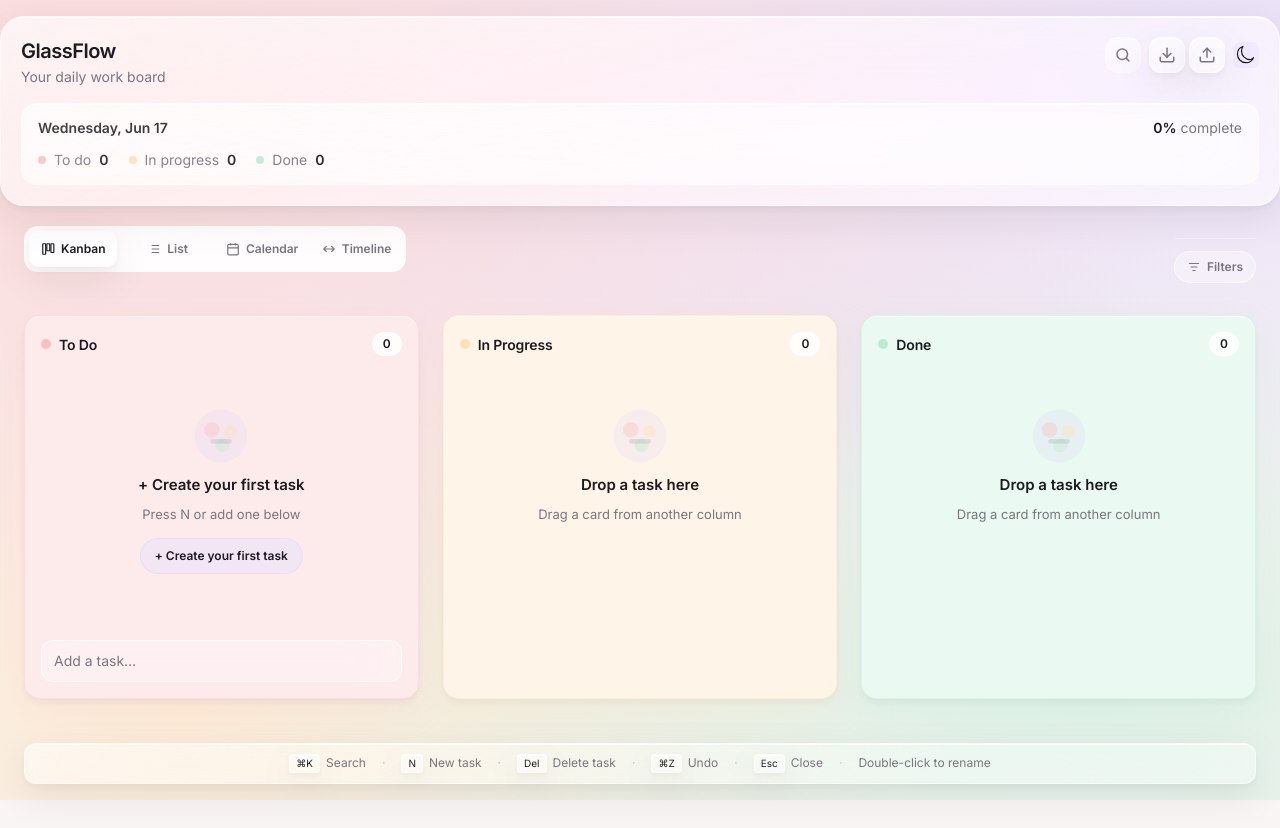
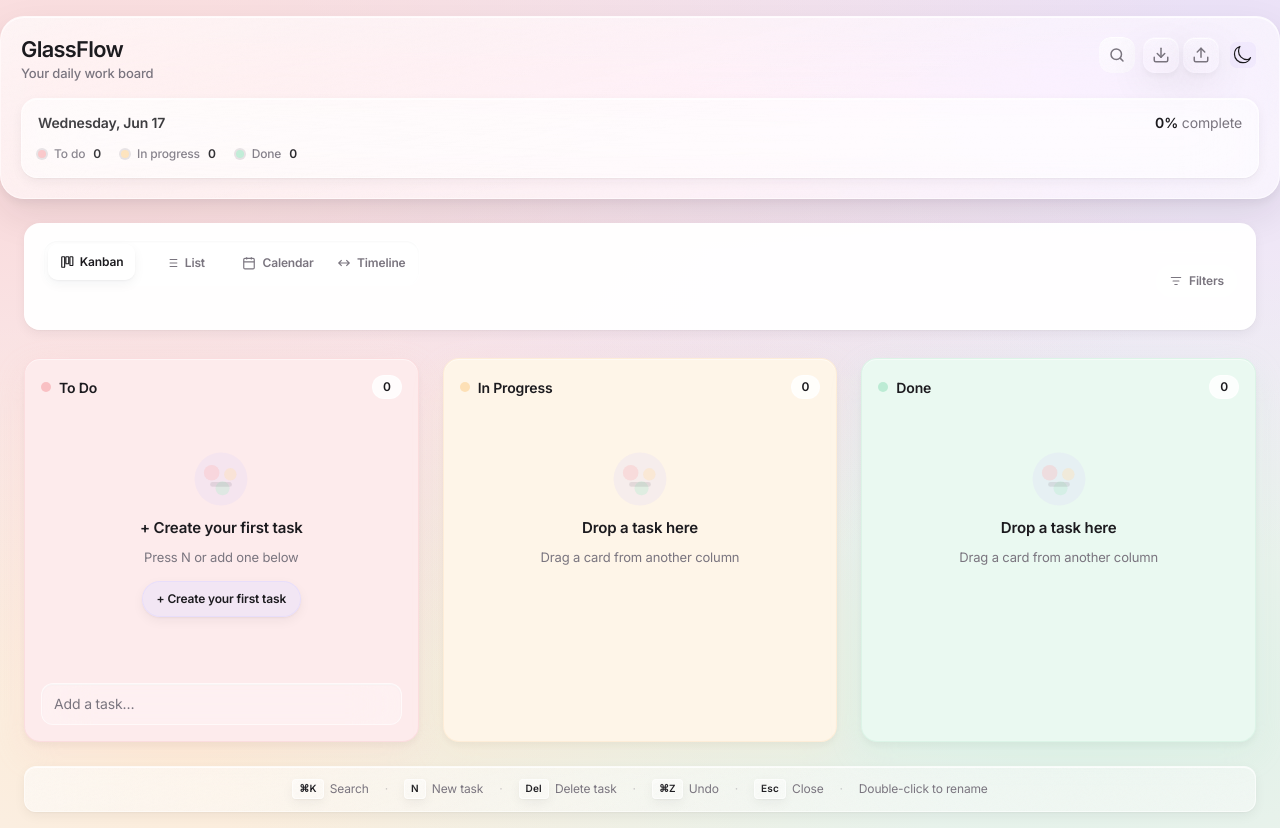
Before and after one commit to sinhaniik/GlassFlow, a React (Vite) app: page / in a window 1280 px wide. Before the commit the page ends 800 px from the top, so only its background shows below. Built offline with nearby package versions, Linux system fonts and the light colour scheme.

Commit message:
feat: apply UI polish with depth, motion, and micro-interactions
Add design tokens for shadows, typography, and easing. Refine spacing and
hierarchy across header, toolbar, cards, and modals. Introduce pressable and
icon-btn interactions with reduced-motion support.

```diff
--- a/src/App.tsx
+++ b/src/App.tsx
@@ -25,7 +25,7 @@ function App() {
         onBoardFiltersChange={setBoardFilters}
       />
 
-      <main className="app-main mx-auto w-full max-w-[87.5rem] flex-1 px-3 py-4 sm:px-4 sm:py-5 lg:px-6">
+      <main className="app-main mx-auto w-full max-w-[87.5rem] flex-1 px-3 py-5 sm:px-4 sm:py-6 lg:px-6">
         <BoardWorkspace
           boardFilters={boardFilters}
           onBoardFiltersChange={setBoardFilters}
--- a/src/components/board/BoardWorkspace.tsx
+++ b/src/components/board/BoardWorkspace.tsx
@@ -140,7 +140,7 @@ export function BoardWorkspace({
   })
 
   return (
-    <>
+    <div className="board-workspace">
       <div className="board-toolbar">
         <BoardViewSwitcher value={boardView} onChange={onBoardViewChange} />
         <BoardFiltersBar
@@ -208,6 +208,6 @@ export function BoardWorkspace({
           onCancel={() => setDeleteConfirmTaskId(null)}
         />
       )}
-    </>
+    </div>
   )
 }
--- a/src/components/board/KanbanBoard.tsx
+++ b/src/components/board/KanbanBoard.tsx
@@ -201,7 +201,15 @@ export function KanbanBoard({
 
   return (
     <>
-      <div className={`board-scroll${activeId ? " board-scroll--dragging" : ""}`}>
+      <div
+        className={[
+          "board-view-panel",
+          "board-scroll",
+          activeId && "board-scroll--dragging",
+        ]
+          .filter(Boolean)
+          .join(" ")}
+      >
         {DEFAULT_COLUMNS.map((column) => (
           <Column
             key={column.id}
--- a/src/components/layout/AppHeader.tsx
+++ b/src/components/layout/AppHeader.tsx
@@ -19,13 +19,9 @@ export function AppHeader({
   return (
     <header className="app-header glass-header mx-3 mt-3 shrink-0 rounded-2xl p-4 sm:mx-4 sm:mt-4 sm:rounded-3xl sm:p-5 lg:mx-auto lg:w-full lg:max-w-[87.5rem]">
       <div className="flex items-start justify-between gap-3 sm:gap-4">
-        <div className="min-w-0">
-          <h1 className="text-lg font-semibold tracking-tight text-text-primary sm:text-xl">
-            GlassFlow
-          </h1>
-          <p className="mt-0.5 text-xs text-text-secondary sm:text-sm">
-            Your daily work board
-          </p>
+        <div className="app-header__brand min-w-0">
+          <h1 className="app-header__title">GlassFlow</h1>
+          <p className="app-header__tagline">Your daily work board</p>
         </div>
         <div className="flex shrink-0 items-center gap-1.5 sm:gap-2">
           <HeaderSearch
--- a/src/components/ui/BackupControls.tsx
+++ b/src/components/ui/BackupControls.tsx
@@ -106,7 +106,7 @@ export function BackupControls() {
           onClick={handleExport}
           aria-label="Export backup"
           title="Export JSON backup"
-          className="glass-subtle rounded-xl p-2 text-text-secondary transition hover:text-text-primary"
+          className="icon-btn glass-subtle p-2 text-text-secondary hover:text-text-primary"
         >
           <DownloadIcon />
         </button>
@@ -115,7 +115,7 @@ export function BackupControls() {
           onClick={() => fileInputRef.current?.click()}
           aria-label="Import backup"
           title="Import JSON backup"
-          className="glass-subtle rounded-xl p-2 text-text-secondary transition hover:text-text-primary"
+          className="icon-btn glass-subtle p-2 text-text-secondary hover:text-text-primary"
         >
           <UploadIcon />
         </button>
--- a/src/components/ui/DaySummary.tsx
+++ b/src/components/ui/DaySummary.tsx
@@ -51,7 +51,7 @@ export function DaySummary({ tasks }: DaySummaryProps) {
             <button
               type="button"
               onClick={() => setShowArchiveConfirm(true)}
-              className="glass-subtle w-full rounded-xl px-3 py-2 text-xs font-medium text-text-secondary transition hover:text-text-primary sm:w-auto sm:py-1.5"
+              className="pressable glass-subtle w-full rounded-xl px-3 py-2 text-xs font-medium text-text-secondary hover:text-text-primary sm:w-auto sm:py-1.5"
             >
               End day — archive {done} done {done === 1 ? 'task' : 'tasks'}
             </button>
@@ -91,10 +91,10 @@ function StatItem({
   }[accent]
 
   return (
-    <span className="inline-flex items-center gap-2 text-sm">
-      <span className={`h-2 w-2 shrink-0 rounded-full ${dotClass}`} />
-      <span className="font-normal text-text-secondary">{label}</span>{' '}
-      <span className="font-bold text-text-primary">{count}</span>
+    <span className="summary-stat">
+      <span className={`summary-stat__dot ${dotClass}`} />
+      <span>{label}</span>
+      <span className="summary-stat__count">{count}</span>
     </span>
   )
 }
--- a/src/components/ui/EmptyState.tsx
+++ b/src/components/ui/EmptyState.tsx
@@ -36,7 +36,11 @@ export function EmptyState({
       {hint && <p className="empty-state__hint">{hint}</p>}
 
       {actionLabel && onAction && (
-        <button type="button" onClick={onAction} className="empty-state__action">
+        <button
+          type="button"
+          onClick={onAction}
+          className="empty-state__action pressable"
+        >
           {actionLabel}
         </button>
       )}
--- a/src/components/ui/KeyboardHints.tsx
+++ b/src/components/ui/KeyboardHints.tsx
@@ -1,7 +1,7 @@
 export function KeyboardHints() {
   return (
-    <footer className="mx-auto w-full max-w-[87.5rem] px-3 pb-3 sm:pb-4 lg:px-6">
-      <div className="glass-card flex flex-wrap items-center justify-center gap-x-4 gap-y-1 rounded-xl px-4 py-2.5 text-xs text-text-secondary">
+    <footer className="keyboard-hints mx-auto w-full max-w-[87.5rem] px-3 pb-3 sm:pb-4 lg:px-6">
+      <div className="keyboard-hints__bar glass-card flex flex-wrap items-center justify-center gap-x-4 gap-y-1.5 rounded-xl px-4 py-3 text-xs text-text-secondary">
         <Hint keys="⌘K" label="Search" />
         <span className="hidden sm:inline text-text-secondary/40">·</span>
         <Hint keys="N" label="New task" />
--- a/src/components/ui/ThemeToggle.tsx
+++ b/src/components/ui/ThemeToggle.tsx
@@ -55,7 +55,7 @@ export function ThemeToggle() {
       type="button"
       onClick={() => dispatch(toggleTheme())}
       aria-label={isLight ? 'Switch to dark mode' : 'Switch to light mode'}
-      className="shrink-0 rounded-xl transition duration-200 hover:scale-105 active:scale-95"
+      className="icon-btn shrink-0 p-0.5"
     >
       {isLight ? <MoonIcon /> : <SunIcon />}
     </button>
--- a/src/index.css
+++ b/src/index.css
@@ -23,6 +23,37 @@
     0 4px 6px rgba(28, 27, 31, 0.04),
     0 12px 40px rgba(28, 27, 31, 0.08);
   --glass-inset: inset 0 1px 0 0 var(--glass-highlight);
+
+  --ease-out: cubic-bezier(0.22, 1, 0.36, 1);
+  --ease-spring: cubic-bezier(0.34, 1.4, 0.64, 1);
+  --duration-fast: 150ms;
+  --duration-normal: 240ms;
+  --duration-slow: 360ms;
+
+  --shadow-sm:
+    0 1px 2px rgba(28, 27, 31, 0.04),
+    0 4px 12px rgba(28, 27, 31, 0.05);
+  --shadow-md:
+    0 4px 8px rgba(28, 27, 31, 0.05),
+    0 16px 40px rgba(28, 27, 31, 0.09);
+  --shadow-lg:
+    0 8px 20px rgba(28, 27, 31, 0.07),
+    0 28px 56px rgba(28, 27, 31, 0.12);
+  --shadow-float:
+    0 16px 32px rgba(28, 27, 31, 0.1),
+    0 40px 80px rgba(28, 27, 31, 0.14);
+
+  --text-display: clamp(1.125rem, 1rem + 0.45vw, 1.375rem);
+  --text-title: 0.9375rem;
+  --text-body: 0.875rem;
+  --text-caption: 0.75rem;
+  --text-micro: 0.6875rem;
+
+  --space-section: 1.5rem;
+  --space-card: 1rem;
+  --space-inline: 0.75rem;
+  --radius-shell: 1.25rem;
+  --radius-card: 1rem;
 }
 
 /* DARK THEME */
@@ -46,6 +77,19 @@
     0 4px 6px rgba(0, 0, 0, 0.2),
     0 16px 48px rgba(0, 0, 0, 0.45);
   --glass-inset: inset 0 1px 0 0 var(--glass-highlight);
+
+  --shadow-sm:
+    0 1px 2px rgba(0, 0, 0, 0.18),
+    0 4px 12px rgba(0, 0, 0, 0.22);
+  --shadow-md:
+    0 4px 8px rgba(0, 0, 0, 0.22),
+    0 16px 40px rgba(0, 0, 0, 0.35);
+  --shadow-lg:
+    0 8px 20px rgba(0, 0, 0, 0.28),
+    0 28px 56px rgba(0, 0, 0, 0.45);
+  --shadow-float:
+    0 16px 32px rgba(0, 0, 0, 0.35),
+    0 40px 80px rgba(0, 0, 0, 0.5);
 }
 
 @theme {
@@ -80,10 +124,14 @@ body {
   min-height: 100svh;
   overflow-x: hidden;
   font-family: var(--font-sans);
+  font-size: var(--text-body);
+  line-height: 1.5;
+  letter-spacing: -0.011em;
   color: var(--text-primary);
   background-color: var(--bg-main);
   -webkit-font-smoothing: antialiased;
   -moz-osx-font-smoothing: grayscale;
+  text-rendering: optimizeLegibility;
 }
 
 button,
@@ -222,6 +270,13 @@ select {
   backdrop-filter: blur(24px) saturate(var(--glass-saturate));
   -webkit-backdrop-filter: blur(24px) saturate(var(--glass-saturate));
   box-shadow: inset 0 1px 2px rgba(28, 27, 31, 0.04), var(--glass-inset);
+}
+
+.glass-input {
+  transition:
+    border-color var(--duration-fast) var(--ease-out),
+    box-shadow var(--duration-fast) var(--ease-out),
+    background var(--duration-fast) var(--ease-out);
 }
 
 .glass-input:focus {
@@ -2982,16 +3037,332 @@ select {
 }
 
 .modal-enter {
-  animation: modal-in 0.2s ease-out;
+  animation: modal-in var(--duration-normal) var(--ease-out);
 }
 
 @keyframes modal-in {
   from {
     opacity: 0;
-    transform: scale(0.96) translateY(8px);
+    transform: scale(0.97) translateY(10px);
   }
   to {
     opacity: 1;
     transform: scale(1) translateY(0);
   }
 }
+
+/* ─── UI Polish ─────────────────────────────────────────────────────────── */
+
+@media (prefers-reduced-motion: reduce) {
+  *,
+  *::before,
+  *::after {
+    animation-duration: 0.01ms !important;
+    animation-iteration-count: 1 !important;
+    transition-duration: 0.01ms !important;
+    scroll-behavior: auto !important;
+  }
+}
+
+.app-shell {
+  position: relative;
+}
+
+.app-main {
+  animation: content-rise var(--duration-slow) var(--ease-out) both;
+}
+
+@keyframes content-rise {
+  from {
+    opacity: 0;
+    transform: translateY(8px);
+  }
+  to {
+    opacity: 1;
+    transform: translateY(0);
+  }
+}
+
+.app-header {
+  box-shadow: var(--shadow-md), var(--glass-inset);
+  transition:
+    box-shadow var(--duration-normal) var(--ease-out),
+    transform var(--duration-normal) var(--ease-out);
+}
+
+.app-header__brand {
+  display: flex;
+  flex-direction: column;
+  gap: 0.125rem;
+}
+
+.app-header__title {
+  margin: 0;
+  font-size: var(--text-display);
+  font-weight: 700;
+  line-height: 1.15;
+  letter-spacing: -0.03em;
+  color: var(--text-primary);
+}
+
+.app-header__tagline {
+  margin: 0;
+  font-size: var(--text-caption);
+  font-weight: 500;
+  line-height: 1.4;
+  color: var(--text-secondary);
+}
+
+@media (min-width: 640px) {
+  .app-header__tagline {
+    font-size: 0.8125rem;
+  }
+}
+
+.board-workspace {
+  display: flex;
+  flex-direction: column;
+  gap: var(--space-section);
+}
+
+.board-toolbar {
+  gap: var(--space-inline);
+  margin-bottom: 0.25rem;
+  padding: 0.875rem 1rem;
+  border-radius: var(--radius-card);
+  background: color-mix(in srgb, var(--glass-border) 10%, var(--bg-surface));
+  border: 1px solid color-mix(in srgb, var(--glass-border) 50%, transparent);
+  box-shadow: var(--shadow-sm);
+  transition:
+    box-shadow var(--duration-normal) var(--ease-out),
+    border-color var(--duration-normal) var(--ease-out);
+}
+
+@media (min-width: 768px) {
+  .board-toolbar {
+    padding: 1rem 1.125rem;
+    gap: 1.125rem;
+  }
+}
+
+.board-view-switcher {
+  background: color-mix(in srgb, var(--glass-border) 14%, var(--bg-surface));
+  box-shadow: inset 0 1px 2px rgba(28, 27, 31, 0.03);
+  transition: box-shadow var(--duration-normal) var(--ease-out);
+}
+
+.board-view-switcher__btn {
+  transition:
+    background var(--duration-fast) var(--ease-out),
+    color var(--duration-fast) var(--ease-out),
+    box-shadow var(--duration-fast) var(--ease-out),
+    transform var(--duration-fast) var(--ease-spring);
+}
+
+.board-view-switcher__btn:active {
+  transform: scale(0.97);
+}
+
+.board-view-switcher__btn--active {
+  box-shadow: var(--shadow-sm), var(--glass-inset);
+  transform: translateY(-1px);
+}
+
+.board-view-panel {
+  animation: view-fade-in var(--duration-normal) var(--ease-out);
+}
+
+.board-column {
+  border-radius: var(--radius-card);
+  transition:
+    box-shadow var(--duration-normal) var(--ease-out),
+    transform var(--duration-normal) var(--ease-out),
+    border-color var(--duration-normal) var(--ease-out);
+}
+
+.column-drop-active {
+  transform: translateY(-2px);
+  box-shadow: var(--shadow-lg), var(--glass-inset) !important;
+}
+
+.kanban-card {
+  box-shadow: var(--shadow-sm);
+  transition:
+    box-shadow var(--duration-normal) var(--ease-out),
+    transform var(--duration-normal) var(--ease-out),
+    border-color var(--duration-normal) var(--ease-out);
+}
+
+.task-card:not(.task-card-dragging):hover .kanban-card {
+  box-shadow: var(--shadow-md);
+  transform: translateY(-1px);
+}
+
+.summary-panel {
+  box-shadow: var(--shadow-sm), var(--glass-inset);
+  transition:
+    box-shadow var(--duration-normal) var(--ease-out),
+    transform var(--duration-normal) var(--ease-out);
+}
+
+.summary-stat {
+  display: inline-flex;
+  align-items: center;
+  gap: 0.5rem;
+  font-size: var(--text-caption);
+  font-weight: 500;
+  color: var(--text-secondary);
+  transition: color var(--duration-fast) var(--ease-out);
+}
+
+.summary-stat__dot {
+  width: 0.5rem;
+  height: 0.5rem;
+  border-radius: 9999px;
+  flex-shrink: 0;
+  box-shadow: 0 0 0 2px color-mix(in srgb, currentColor 20%, transparent);
+}
+
+.summary-stat__count {
+  font-weight: 700;
+  color: var(--text-primary);
+}
+
+.pressable {
+  transition:
+    transform var(--duration-fast) var(--ease-spring),
+    box-shadow var(--duration-fast) var(--ease-out),
+    background var(--duration-fast) var(--ease-out),
+    color var(--duration-fast) var(--ease-out),
+    border-color var(--duration-fast) var(--ease-out),
+    opacity var(--duration-fast) var(--ease-out);
+}
+
+.pressable:hover {
+  transform: translateY(-1px);
+}
+
+.pressable:active {
+  transform: translateY(0) scale(0.98);
+}
+
+.icon-btn {
+  display: inline-flex;
+  align-items: center;
+  justify-content: center;
+  border: 1px solid transparent;
+  border-radius: 0.75rem;
+  background: transparent;
+  cursor: pointer;
+  transition:
+    transform var(--duration-fast) var(--ease-spring),
+    background var(--duration-fast) var(--ease-out),
+    border-color var(--duration-fast) var(--ease-out);
+}
+
+.icon-btn:hover {
+  background: color-mix(in srgb, var(--glass-border) 25%, transparent);
+  border-color: color-mix(in srgb, var(--glass-border) 60%, transparent);
+  transform: translateY(-1px);
+}
+
+.icon-btn:active {
+  transform: scale(0.96);
+}
+
+.keyboard-hints {
+  animation: content-rise var(--duration-slow) var(--ease-out) 120ms both;
+}
+
+.keyboard-hints__bar {
+  box-shadow: var(--shadow-sm), var(--glass-inset);
+  transition: box-shadow var(--duration-normal) var(--ease-out);
+}
+
+.keyboard-hints kbd {
+  font-family: inherit;
+  font-weight: 600;
+  letter-spacing: 0.02em;
+  box-shadow: var(--shadow-sm);
+  transition:
+    transform var(--duration-fast) var(--ease-spring),
+    box-shadow var(--duration-fast) var(--ease-out);
+}
+
+.keyboard-hints kbd:hover {
+  transform: translateY(-1px);
+  box-shadow: var(--shadow-md);
+}
+
+.filter-panel {
+  box-shadow: var(--shadow-float);
+  backdrop-filter: blur(24px) saturate(var(--glass-saturate));
+  -webkit-backdrop-filter: blur(24px) saturate(var(--glass-saturate));
+}
+
+.view-task-row {
+  box-shadow: var(--shadow-sm);
+}
+
+.view-task-row:hover {
+  box-shadow: var(--shadow-md);
+}
+
+.view-task-row:active {
+  transform: translateY(0) scale(0.995);
+}
+
+.empty-state__action {
+  box-shadow: var(--shadow-sm);
+}
+
+.empty-state__action:active {
+  transform: translateY(0) scale(0.98);
+}
+
+.drop-placeholder {
+  transition:
+    border-color var(--duration-normal) var(--ease-out),
+    background var(--duration-normal) var(--ease-out),
+    transform var(--duration-normal) var(--ease-out);
+}
+
+.board-search__filter-btn {
+  transition:
+    background var(--duration-fast) var(--ease-out),
+    color var(--duration-fast) var(--ease-out),
+    border-color var(--duration-fast) var(--ease-out),
+    box-shadow var(--duration-fast) var(--ease-out),
+    transform var(--duration-fast) var(--ease-spring);
+}
+
+.board-search__filter-btn:hover {
+  box-shadow: var(--shadow-sm);
+  transform: translateY(-1px);
+}
+
+.board-search__filter-btn:active {
+  transform: scale(0.98);
+}
+
+.modal-backdrop {
+  animation: backdrop-in var(--duration-normal) var(--ease-out);
+}
+
+@keyframes backdrop-in {
+  from {
+    opacity: 0;
+  }
+  to {
+    opacity: 1;
+  }
+}
+
+.confirm-dialog {
+  box-shadow: var(--shadow-float), var(--glass-inset);
+}
+
+[data-theme='dark'] .app-header__title,
+[data-theme='dark'] .summary-stat__count {
+  color: #ffffff;
+}
```
Also changed, not shown: src/components/ui/ConfirmDialog.tsx (+4 -4 lines).
